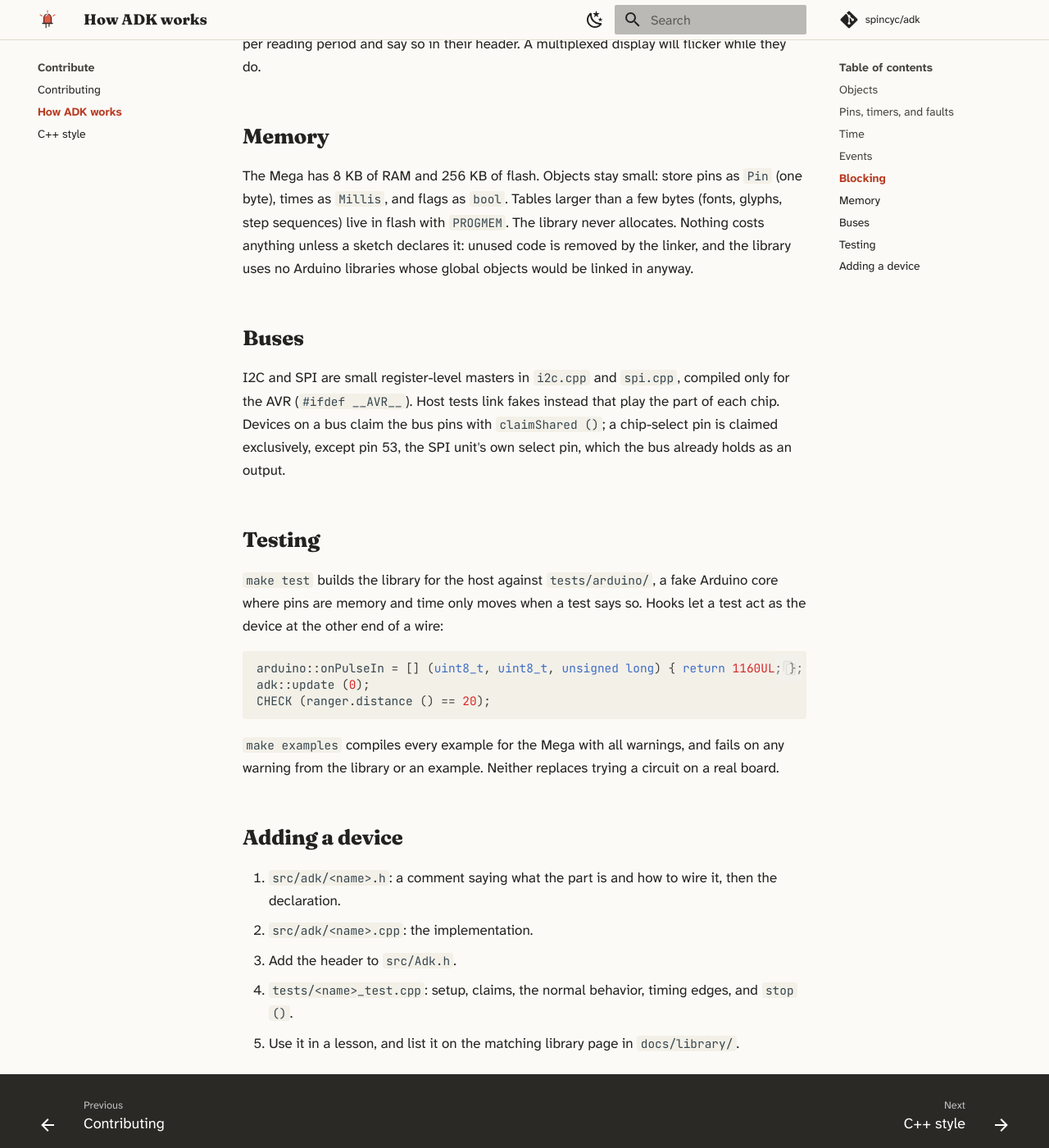
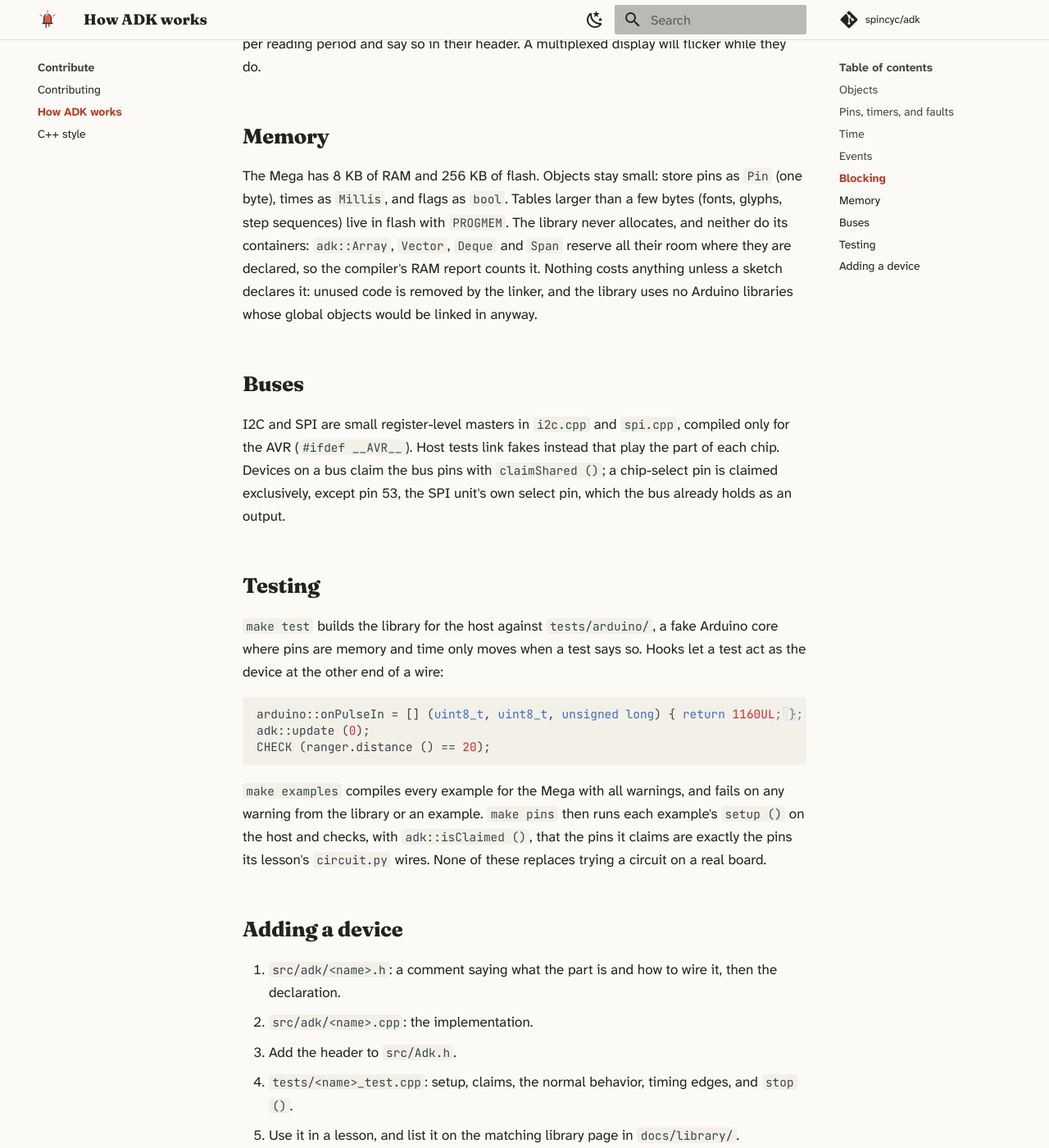
Before and after one commit to spincyc/adk, an MkDocs documentation site: the page built from docs/ARCHITECTURE.md, in a window 1280 px wide and 1400 px high, scrolled down 3479 px. Shown: the whole window at 82% size. Built offline with MkDocs 1.6.1 and Material for MkDocs 9.7.7, drawn with Linux system fonts in a browser that asks for light colours; comment, search, counter and statistics services are not loaded.

Commit message:
architecture: containers, and make pins
Co-Authored-By: Claude Opus 5.5 (1M context) <noreply@anthropic.com>

````diff
--- a/docs/ARCHITECTURE.md
+++ b/docs/ARCHITECTURE.md
@@ -119,7 +119,10 @@ their header. A multiplexed display will flicker while they do.
 The Mega has 8 KB of RAM and 256 KB of flash. Objects stay small: store pins
 as `Pin` (one byte), times as `Millis`, and flags as `bool`. Tables larger than
 a few bytes (fonts, glyphs, step sequences) live in flash with `PROGMEM`. The
-library never allocates. Nothing costs anything unless a sketch declares it:
+library never allocates, and neither do its containers: `adk::Array`,
+`Vector`, `Deque` and `Span` reserve all their room where they are declared,
+so the compiler's RAM report counts it. Nothing costs anything unless a
+sketch declares it:
 unused code is removed by the linker, and the library uses no Arduino libraries
 whose global objects would be linked in anyway.
 
@@ -144,8 +147,10 @@ CHECK (ranger.distance () == 20);
 ```
 
 `make examples` compiles every example for the Mega with all warnings, and
-fails on any warning from the library or an example. Neither replaces trying a
-circuit on a real board.
+fails on any warning from the library or an example. `make pins` then runs
+each example's `setup ()` on the host and checks, with `adk::isClaimed ()`,
+that the pins it claims are exactly the pins its lesson's `circuit.py` wires.
+None of these replaces trying a circuit on a real board.
 
 ## Adding a device
 
````
